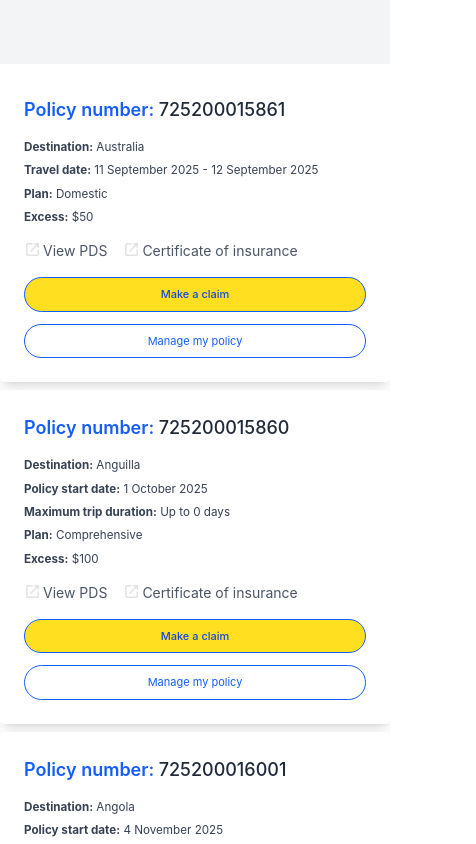
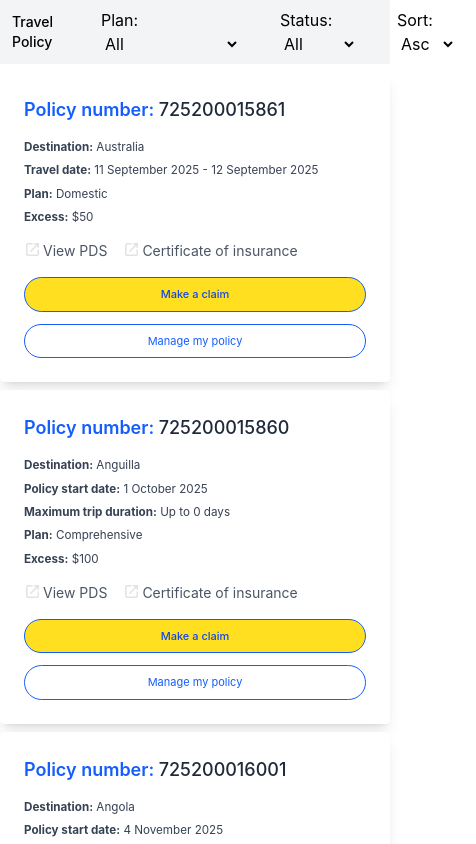
Before and after one commit to PremkumarLTIM/travel-polcy, a React (Vite) app: page / in a window 390 px wide. Shown: the top 844 px of the page, 476 px wide, since content can reach past the window. Built offline with nearby package versions, Linux system fonts and the light colour scheme.

Commit message:
Minor fix

```diff
--- a/src/Components/Layout/Layout.tsx
+++ b/src/Components/Layout/Layout.tsx
@@ -8,7 +8,6 @@ import { useShallow } from 'zustand/react/shallow'
 const Layout = () => {
   const { loadPolicy } = useStore()
   const policys = useStore((state) => state.policyData)
-  const plan = useStore((state) => state.plan)
   const policyFilter = useStore(useShallow((state) => state.getPolicy()))
 
   const [currentPageData, setCurrentPageData] = useState<PolicyType[]>([])
@@ -53,7 +52,7 @@ const Layout = () => {
 
   useEffect(() => {
     calculateTotalAndCurrentPage(policyFilter)
-  }, [policyFilter, currentPage, plan])
+  }, [policyFilter, currentPage])
 
   const onPageChange = (page: number) => {
     setCurrentPage(page)
--- a/src/Components/Navbar/NavBar.tsx
+++ b/src/Components/Navbar/NavBar.tsx
@@ -18,7 +18,7 @@ const Navbar = () => {
       <nav className="relative bg-gray-100 ">
         <div className="relative flex h-16 items-center justify-between">
           <div className="flex flex-1 items-center ">
-            <div className="hidden sm:ml-6 sm:block">
+            <div className="sm:ml-6 sm:block">
               <div className="flex space-x-4 ">
                 <div className="rounded-md px-3 py-2 text-sm font-medium text-black">Travel Policy</div>
                 <div className="my-auto mx-5">
```
